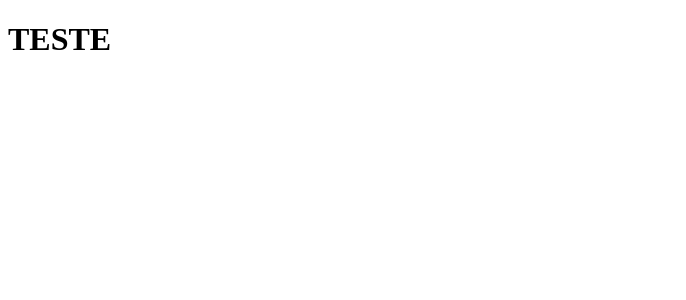
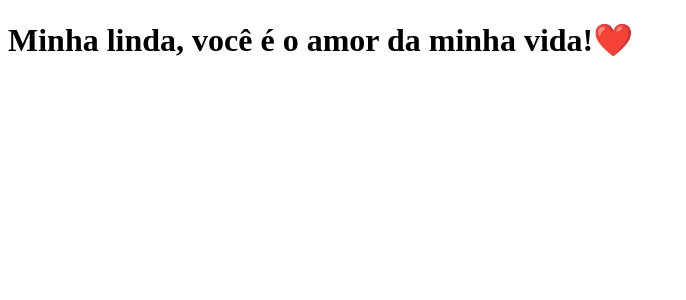
Before and after one commit to Iurygon/Clone-Tab-News, a Next.js app: page / in a window 1280 px wide. Shown: the top 300 px of the page, without its empty margins (0-686 px from the left). Built offline with nearby package versions, Linux system fonts and the light colour scheme.

Commit message:
Alteração da frase inicial

```diff
--- a/pages/index.js
+++ b/pages/index.js
@@ -1,5 +1,5 @@
 function Home() {
-    return <h1>TESTE</h1>
+    return <h1>Minha linda, você é o amor da minha vida!❤️</h1>
 }
 
 export default Home
```
